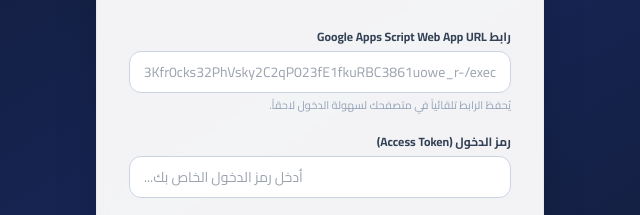
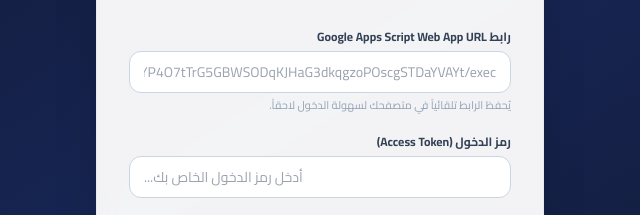
Before and after one commit to CairoCafeRestaurant/cairo-cafe-manager-Costing-, a plain HTML site: page index.html in a window 1280 px wide. Shown: the part 306-521 px from the top of the page, 320-960 px from the left. Drawn offline with nearby package versions, Linux system fonts and the light colour scheme.

Commit message:
Update Google Apps Script Web App URL placeholder

```diff
--- a/index.html
+++ b/index.html
@@ -43,7 +43,7 @@
       <form id="loginForm" class="space-y-5">
         <div>
           <label class="block text-xs font-bold text-slate-700 mb-1.5">رابط Google Apps Script Web App URL</label>
-          <input type="url" id="apiUrlInput" required placeholder="https://script.google.com/macros/s/AKfycby0eqA-BjL5XMQpWsrxOzz83Kfr0cks32PhVsky2C2qP023fE1fkuRBC3861uowe_r-/exec"
+          <input type="url" id="apiUrlInput" required placeholder="https://script.google.com/macros/s/AKfycbyTD9A4XA6BspLuZwbbNo7jOYP4O7tTrG5GBWSODqKJHaG3dkqgzoPOscgSTDaYVAYt/exec"
             class="w-full px-3.5 py-2.5 text-sm border border-slate-300 rounded-xl focus:ring-2 focus:ring-blue-500 focus:border-blue-500 outline-none dir-ltr text-left" />
           <p class="text-[11px] text-slate-400 mt-1">يُحفظ الرابط تلقائياً في متصفحك لسهولة الدخول لاحقاً.</p>
         </div>
```
